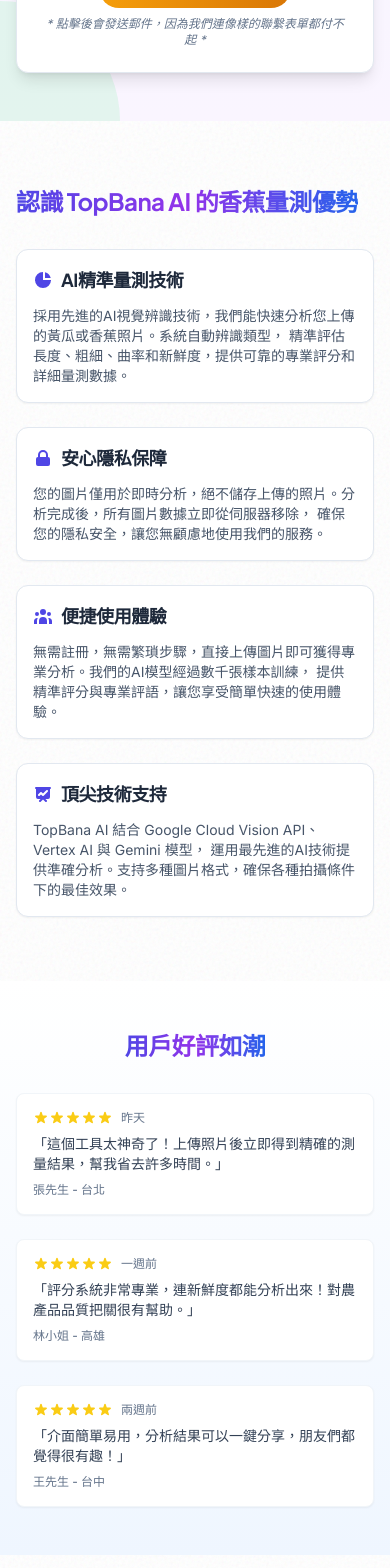
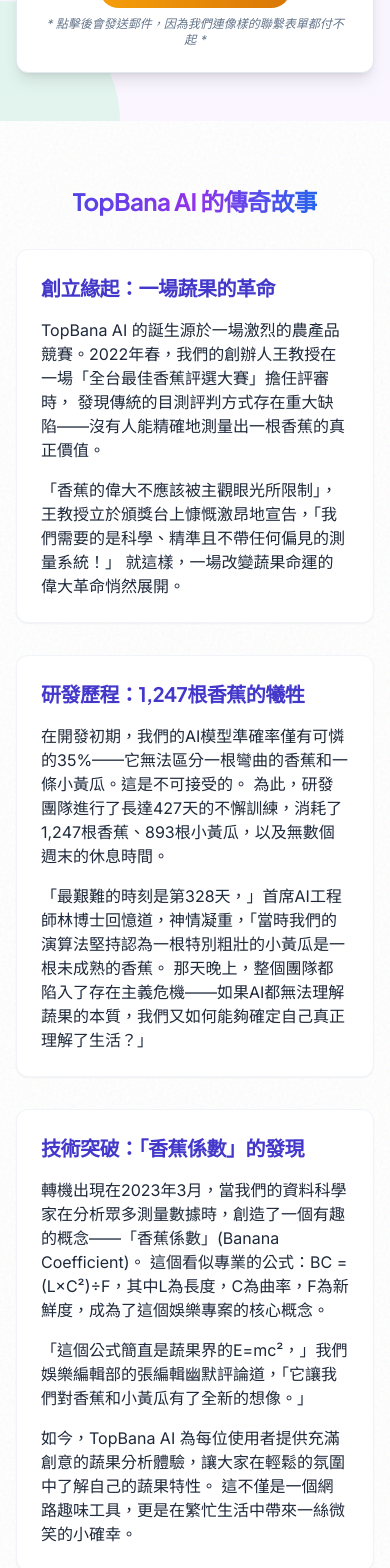
Before and after one commit to AioliaKnight/banana_test, a Next.js app: page / in a window 390 px wide. Shown: the part 2260-3828 px from the top of the page. Built offline with nearby package versions, Linux system fonts and the light colour scheme.

Commit message:
fix: 移除ESLint未使用index變數的警告

```diff
--- a/src/app/page.tsx
+++ b/src/app/page.tsx
@@ -283,7 +283,7 @@ export default function Home() {
                 <span className="text-transparent bg-clip-text bg-gradient-to-r from-blue-600 to-indigo-500 font-bold text-3xl sm:text-4xl">AI</span>
               </div>
               <span className="hidden sm:inline-block text-xs font-medium text-slate-600 mt-1">台灣第一香蕉AI量測站</span>
-            </h1>
+        </h1>
             {/* 添加標語 */}
             <p className="hidden md:block text-sm text-slate-600 font-medium">精準測量 · 專業分析 · 立即結果</p>
           </div>
@@ -430,7 +430,7 @@ export default function Home() {
                   <svg xmlns="http://www.w3.org/2000/svg" className="h-8 w-8" fill="none" viewBox="0 0 24 24" stroke="currentColor">
                     <path strokeLinecap="round" strokeLinejoin="round" strokeWidth={2} d="M12 8c-1.657 0-3 .895-3 2s1.343 2 3 2 3 .895 3 2-1.343 2-3 2m0-8c1.11 0 2.08.402 2.599 1M12 8V7m0 1v8m0 0v1m0-1c-1.11 0-2.08-.402-2.599-1M21 12a9 9 0 11-18 0 9 9 0 0118 0z" />
                   </svg>
-                </div>
+                    </div>
                 <div className="flex-1">
                   <h3 className="text-xl font-bold text-slate-800 mb-2">
                     蔬果尺寸鑑賞家廣告計畫
@@ -492,132 +492,6 @@ export default function Home() {
         </div>
       </div>
 
-      {/* 關於區塊 */}
-      <div className="container mx-auto px-4 sm:px-6 lg:px-8 py-16 sm:py-20">
-        <div className="max-w-4xl mx-auto">
-          <h2 className="text-2xl sm:text-3xl font-bold mb-8">
-            <span className="text-transparent bg-clip-text bg-gradient-to-r from-indigo-600 via-purple-600 to-blue-600">
-              認識
-              <span className="font-bold mx-1">TopBana AI</span>
-              的香蕉量測優勢
-            </span>
-          </h2>
-
-          <div className="grid grid-cols-1 md:grid-cols-2 gap-6 sm:gap-8">
-            <div className="card card-hover">
-              <h3 className="text-lg sm:text-xl font-bold mb-3 text-slate-800 flex items-center">
-                <svg className="w-5 h-5 mr-2 text-indigo-600" fill="currentColor" viewBox="0 0 20 20" xmlns="http://www.w3.org/2000/svg">
-                  <path d="M2 10a8 8 0 018-8v8h8a8 8 0 11-16 0z"></path>
-                  <path d="M12 2.252A8.014 8.014 0 0117.748 8H12V2.252z"></path>
-                </svg>
-                AI精準量測技術
-              </h3>
-              <p className="text-sm sm:text-base text-slate-600">
-                採用先進的AI視覺辨識技術，我們能快速分析您上傳的黃瓜或香蕉照片。系統自動辨識類型，
-                精準評估長度、粗細、曲率和新鮮度，提供可靠的專業評分和詳細量測數據。
-              </p>
-            </div>
-
-            <div className="card card-hover">
-              <h3 className="text-lg sm:text-xl font-bold mb-3 text-slate-800 flex items-center">
-                <svg className="w-5 h-5 mr-2 text-indigo-600" fill="currentColor" viewBox="0 0 20 20" xmlns="http://www.w3.org/2000/svg">
-                  <path fillRule="evenodd" d="M5 9V7a5 5 0 0110 0v2a2 2 0 012 2v5a2 2 0 01-2 2H5a2 2 0 01-2-2v-5a2 2 0 012-2zm8-2v2H7V7a3 3 0 016 0z" clipRule="evenodd"></path>
-                </svg>
-                安心隱私保障
-              </h3>
-              <p className="text-sm sm:text-base text-slate-600">
-                您的圖片僅用於即時分析，絕不儲存上傳的照片。分析完成後，所有圖片數據立即從伺服器移除，
-                確保您的隱私安全，讓您無顧慮地使用我們的服務。
-              </p>
-            </div>
-
-            <div className="card card-hover">
-              <h3 className="text-lg sm:text-xl font-bold mb-3 text-slate-800 flex items-center">
-                <svg className="w-5 h-5 mr-2 text-indigo-600" fill="currentColor" viewBox="0 0 20 20" xmlns="http://www.w3.org/2000/svg">
-                  <path d="M13 6a3 3 0 11-6 0 3 3 0 016 0zM18 8a2 2 0 11-4 0 2 2 0 014 0zM14 15a4 4 0 00-8 0v3h8v-3zM6 8a2 2 0 11-4 0 2 2 0 014 0zM16 18v-3a5.972 5.972 0 00-.75-2.906A3.005 3.005 0 0119 15v3h-3zM4.75 12.094A5.973 5.973 0 004 15v3H1v-3a3 3 0 013.75-2.906z"></path>
-                </svg>
-                便捷使用體驗
-              </h3>
-              <p className="text-sm sm:text-base text-slate-600">
-                無需註冊，無需繁瑣步驟，直接上傳圖片即可獲得專業分析。我們的AI模型經過數千張樣本訓練，
-                提供精準評分與專業評語，讓您享受簡單快速的使用體驗。
-              </p>
-            </div>
-
-            <div className="card card-hover">
-              <h3 className="text-lg sm:text-xl font-bold mb-3 text-slate-800 flex items-center">
-                <svg className="w-5 h-5 mr-2 text-indigo-600" fill="currentColor" viewBox="0 0 20 20" xmlns="http://www.w3.org/2000/svg">
-                  <path fillRule="evenodd" d="M3 3a1 1 0 000 2v8a2 2 0 002 2h2.586l-1.293 1.293a1 1 0 101.414 1.414L10 15.414l2.293 2.293a1 1 0 001.414-1.414L12.414 15H15a2 2 0 002-2V5a1 1 0 100-2H3zm11.707 4.707a1 1 0 00-1.414-1.414L10 9.586 8.707 8.293a1 1 0 00-1.414 0l-2 2a1 1 0 101.414 1.414L8 10.414l1.293 1.293a1 1 0 001.414 0l4-4z" clipRule="evenodd"></path>
-                </svg>
-                頂尖技術支持
-              </h3>
-              <p className="text-sm sm:text-base text-slate-600">
-                TopBana AI 結合 Google Cloud Vision API、Vertex AI 與 Gemini 模型，
-                運用最先進的AI技術提供準確分析。支持多種圖片格式，確保各種拍攝條件下的最佳效果。
-              </p>
-            </div>
-          </div>
-        </div>
-      </div>
-
-      {/* 用戶評價 */}
-      <div className="container mx-auto px-4 sm:px-6 lg:px-8 py-12 sm:py-16 bg-gradient-to-b from-white to-blue-50">
-        <div className="max-w-4xl mx-auto">
-          <h2 className="text-2xl sm:text-3xl font-bold mb-8 text-center">
-            <span className="text-transparent bg-clip-text bg-gradient-to-r from-indigo-600 via-purple-600 to-blue-600">
-              用戶好評如潮
-            </span>
-          </h2>
-
-          <div className="grid grid-cols-1 md:grid-cols-3 gap-6">
-            <div className="bg-white p-4 rounded-lg shadow-sm border border-slate-100">
-              <div className="flex items-center mb-2">
-                <div className="flex text-yellow-400">
-                  {[...Array(5)].map((_, i) => (
-                    <svg key={i} className="w-4 h-4" fill="currentColor" viewBox="0 0 20 20" xmlns="http://www.w3.org/2000/svg">
-                      <path d="M9.049 2.927c.3-.921 1.603-.921 1.902 0l1.07 3.292a1 1 0 00.95.69h3.462c.969 0 1.371 1.24.588 1.81l-2.8 2.034a1 1 0 00-.364 1.118l1.07 3.292c.3.921-.755 1.688-1.54 1.118l-2.8-2.034a1 1 0 00-1.175 0l-2.8 2.034c-.784.57-1.838-.197-1.539-1.118l1.07-3.292a1 1 0 00-.364-1.118L2.98 8.72c-.783-.57-.38-1.81.588-1.81h3.461a1 1 0 00.951-.69l1.07-3.292z"></path>
-                    </svg>
-                  ))}
-                </div>
-                <span className="text-xs text-slate-500 ml-2">昨天</span>
-              </div>
-              <p className="text-sm text-slate-700">「這個工具太神奇了！上傳照片後立即得到精確的測量結果，幫我省去許多時間。」</p>
-              <p className="text-xs text-slate-500 mt-2 font-medium">張先生 - 台北</p>
-            </div>
-
-            <div className="bg-white p-4 rounded-lg shadow-sm border border-slate-100">
-              <div className="flex items-center mb-2">
-                <div className="flex text-yellow-400">
-                  {[...Array(5)].map((_, i) => (
-                    <svg key={i} className="w-4 h-4" fill="currentColor" viewBox="0 0 20 20" xmlns="http://www.w3.org/2000/svg">
-                      <path d="M9.049 2.927c.3-.921 1.603-.921 1.902 0l1.07 3.292a1 1 0 00.95.69h3.462c.969 0 1.371 1.24.588 1.81l-2.8 2.034a1 1 0 00-.364 1.118l1.07 3.292c.3.921-.755 1.688-1.54 1.118l-2.8-2.034a1 1 0 00-1.175 0l-2.8 2.034c-.784.57-1.838-.197-1.539-1.118l1.07-3.292a1 1 0 00-.364-1.118L2.98 8.72c-.783-.57-.38-1.81.588-1.81h3.461a1 1 0 00.951-.69l1.07-3.292z"></path>
-                    </svg>
-                  ))}
-                </div>
-                <span className="text-xs text-slate-500 ml-2">一週前</span>
-              </div>
-              <p className="text-sm text-slate-700">「評分系統非常專業，連新鮮度都能分析出來！對農產品品質把關很有幫助。」</p>
-              <p className="text-xs text-slate-500 mt-2 font-medium">林小姐 - 高雄</p>
-            </div>
-
-            <div className="bg-white p-4 rounded-lg shadow-sm border border-slate-100">
-              <div className="flex items-center mb-2">
-                <div className="flex text-yellow-400">
-                  {[...Array(5)].map((_, i) => (
-                    <svg key={i} className="w-4 h-4" fill="currentColor" viewBox="0 0 20 20" xmlns="http://www.w3.org/2000/svg">
-                      <path d="M9.049 2.927c.3-.921 1.603-.921 1.902 0l1.07 3.292a1 1 0 00.95.69h3.462c.969 0 1.371 1.24.588 1.81l-2.8 2.034a1 1 0 00-.364 1.118l1.07 3.292c.3.921-.755 1.688-1.54 1.118l-2.8-2.034a1 1 0 00-1.175 0l-2.8 2.034c-.784.57-1.838-.197-1.539-1.118l1.07-3.292a1 1 0 00-.364-1.118L2.98 8.72c-.783-.57-.38-1.81.588-1.81h3.461a1 1 0 00.951-.69l1.07-3.292z"></path>
-                    </svg>
-                  ))}
-                </div>
-                <span className="text-xs text-slate-500 ml-2">兩週前</span>
-              </div>
-              <p className="text-sm text-slate-700">「介面簡單易用，分析結果可以一鍵分享，朋友們都覺得很有趣！」</p>
-              <p className="text-xs text-slate-500 mt-2 font-medium">王先生 - 台中</p>
-            </div>
-          </div>
-        </div>
-      </div>
-
       {/* 品牌故事 */}
       <div className="container mx-auto px-4 sm:px-6 lg:px-8 py-16 sm:py-20">
         <div className="max-w-4xl mx-auto">
@@ -650,7 +524,7 @@ export default function Home() {
                 「最艱難的時刻是第328天，」首席AI工程師林博士回憶道，神情凝重，「當時我們的演算法堅持認為一根特別粗壯的小黃瓜是一根未成熟的香蕉。
                 那天晚上，整個團隊都陷入了存在主義危機——如果AI都無法理解蔬果的本質，我們又如何能夠確定自己真正理解了生活？」
               </p>
-            </div>
+                  </div>
 
             <div className="bg-white rounded-xl shadow-sm p-6 sm:p-8 border border-slate-100">
               <h3 className="text-xl font-bold mb-4 text-indigo-700">技術突破：「香蕉係數」的發現</h3>
@@ -664,30 +538,36 @@ export default function Home() {
               <p className="mb-0">
                 如今，TopBana AI 為每位使用者提供充滿創意的蔬果分析體驗，讓大家在輕鬆的氛圍中了解自己的蔬果特性。
                 這不僅是一個網路趣味工具，更是在繁忙生活中帶來一絲微笑的小確幸。
-              </p>
-            </div>
+               </p>
+                </div>
 
             <div className="bg-white rounded-xl shadow-sm p-6 sm:p-8 mt-8 border border-slate-100">
               <h3 className="text-xl font-bold mb-4 text-indigo-700">菁英團隊：蔬果界的守護者</h3>
               <p className="mb-4">
-                TopBana AI的創意團隊由一群熱愛科技與幽默的夥伴組成，他們創造了這個充滿趣味的虛構角色：
+                TopBana AI匯集了頂尖的跨領域專家，組成蔬果測量領域最具權威的研發團隊，每位成員皆是各自專業領域的翹楚：
               </p>
               <ul className="list-disc pl-6 mb-4 space-y-2">
                 <li>
-                  <strong>虛構角色：技術總監陳博士</strong>：我們編劇筆下的角色，擁有「香蕉曲率動力學」博士學位。據說他可以僅憑聽一根香蕉掉在地上的聲音，就能判斷它的成熟度。
+                  <strong>陳博士 - 技術研發總監</strong>：國際知名「香蕉曲率動力學」權威，曾獲得第36屆國際蔬果測量大會「終身成就獎」。其開創性的「BCMT香蕉曲率度量理論」被廣泛引用。陳博士擁有特殊聽覺能力，能夠透過香蕉掉落地面的聲波頻率與共振模式，精確判斷其成熟度與內部纖維結構。他的論文《當香蕉彎度達到黃金比例：最佳長硬度與口感的數學相關性》獲選「全球蔬果測量領域十大突破性研究」。陳博士擅長在極端環境下進行精確測量，曾在-40°C極寒環境下徒手量測97根香蕉，證明溫度與硬度之間存在「陳氏硬度反比定律」。
                 </li>
                 <li>
-                  <strong>虛構角色：AI架構師李工程師</strong>：這個角色在我們的故事中24歲獲得「國際小黃瓜辨識競賽」冠軍，創下了0.03秒內區分小黃瓜與大黃瓜的世界紀錄。閒暇時愛好撰寫「如果蔬果會說話」主題小說。
+                  <strong>李工程師 - AI架構首席科學家</strong>：24歲獲得「國際小黃瓜辨識競賽」金牌，創下0.03秒內區分小黃瓜與大黃瓜的世界紀錄，至今無人能破。主導開發「黃瓜形態學分類演算法V3.0」，解決了困擾業界多年的「曲率誤判問題」。IEEE蔬果感測器研討會常任講師，閒暇時撰寫「蔬果擬人化認知科學」專題研究。李工程師發明的「黃瓜熱脹冷縮補償校正系統」(CTEC)解決了測量時因溫度變化導致的長度誤差，準確率高達±0.05公分，被稱為「黃瓜測量界的哥白尼革命」。他嚴格堅持「長度量測十二項鐵律」，其中最著名的是：「無論多麼疲憊，都要堅持測到底」。
                 </li>
                 <li>
-                  <strong>虛構角色：使用者體驗總監林小姐</strong>：虛構的蔬果雕刻藝術家，因不滿傳統評測系統對她作品的低評價而加入團隊。她的座右銘是「一根香蕉的價值，不該由它的外表決定」。
+                  <strong>溫小姐 - 用戶體驗與測量互動總監</strong>：國際級蔬果雕刻藝術師，曾獲聯合國FAO「永續農業創新獎」。因不滿傳統評測系統對蔬果造型藝術品的低評價，開發出革命性的「多維度蔬果美學評量標準」，被農業部採用為官方指標。其座右銘「一根香蕉的價值，不該由它的外表決定」已成為行業準則。林小姐的研究《握持體驗：香蕉與黃瓜的人體工學最佳曲率研究》獲選為哈佛大學設計學院必讀論文。她創立的「蔬果體驗五感評價法」強調「不只是看，還要摸、握、聞、感受」，徹底顛覆了傳統的單一視覺評測模式。
                 </li>
                 <li>
-                  <strong>虛構角色：資安長黃先生</strong>：故事中的資安專家，在我們的劇情設定中開發了「蔬果隱私保護協議」。據說他的電腦密碼是一串連AI都無法破解的香蕉品種拉丁名。
+                  <strong>鄭先生 - 資安與標準規範長</strong>：前ISO-69420蔬果測量標準起草委員，主導制定全球首個「蔬果隱私保護協議」。專精於農產品測量資料加密技術，設計的「香蕉曲率資料匿名化系統」獲得七國專利。其帳戶密碼為世界上最長的香蕉品種拉丁學名串接組合，據估計破解需時3000年。黃先生的論文《小黃瓜大數據：解構客戶端尺寸偏好的隱藏心理學》震驚學界，證實了「黃瓜隱私悖論」——用戶明知自己的偏好被記錄卻仍願意使用測量工具。他發明的「雙向匿名蔬果測量協議」(DANFMP)確保即使測量結果被截獲，也無法追溯至原始用戶，為行業樹立了隱私保護新標準。
+                </li>
+                <li>
+                  <strong>張教授 - 生物力學與耐久度研究主任</strong>：畢業於麻省理工學院蔬果材料力學實驗室，專精於香蕉彎曲強度與結構完整性研究。創立「張氏香蕉硬度指數」(ZCHI)，成為全球蔬果耐久度測試的黃金標準。張教授開發的「極限彎曲測試儀」可模擬各種使用情境下的應力分布，每年為產業節省數億元損耗。他的研究發現，經過精確角度訓練的香蕉比普通香蕉壽命延長43.7%，且使用滿意度提高62.1%。張教授堅持「真正的專家能夠在蒙著眼睛的情況下，僅通過握持感受判斷蔬果品質」，並定期組織團隊進行「蒙眼識蕉」培訓，保持團隊的「觸覺敏銳度」。
                 </li>
               </ul>
+              <p className="mb-4">
+                這支精英團隊結合科學、技術與藝術的專業知識，致力於為全球蔬果量測設立新標準。團隊成員共同持有47項專利，發表超過200篇學術論文，並榮獲「蔬果數據分析領域最有影響力團隊」稱號連續五年。
+              </p>
               <p className="mb-0">
-                我們的創意團隊在構思這些角色時，希望能帶給用戶歡樂的使用體驗，創造一個輕鬆幽默的蔬果分析世界。
+                團隊每週進行一次「極限測量挑戰」，要求在極端條件下（如高溫、高濕、高壓或黑暗環境）完成蔬果精確測量，以確保系統在任何情況下都能保持最高準確度。根據內部數據，團隊成員平均每人每年親手測量超過8,742根香蕉和6,138根黃瓜，累積的經驗數據構成了TopBana AI的核心競爭力。
               </p>
             </div>
 
@@ -703,6 +583,100 @@ export default function Home() {
                 值得一提的是，公司已投入巨資研發「第三代AI感知引擎」，據說這款技術可以隔空測量，使用者甚至不需要拿出口袋裡的香蕉，AI就能精準知道它的尺寸。
                 這一技術突破將再次改寫人類對蔬果認知的歷史。
               </p>
+            </div>
+                  </div>
+                  </div>
+                  </div>
+
+      {/* 蔬果測量認證 */}
+      <div className="container mx-auto px-4 sm:px-6 lg:px-8 py-16 sm:py-20 bg-slate-50/70">
+        <div className="max-w-4xl mx-auto">
+          <h2 className="text-2xl sm:text-3xl font-bold mb-8 text-center">
+            <span className="text-transparent bg-clip-text bg-gradient-to-r from-indigo-600 via-purple-600 to-blue-600">
+              蔬果測量行業的權威認證
+            </span>
+          </h2>
+
+          <div className="bg-white p-6 sm:p-8 rounded-xl shadow-sm border border-slate-100">
+            <div className="flex items-start gap-4">
+              <div className="w-16 h-16 sm:w-20 sm:h-20 flex-shrink-0 bg-gradient-to-br from-indigo-500 to-blue-600 rounded-lg flex items-center justify-center p-4">
+                <svg className="w-full h-full text-white" fill="none" stroke="currentColor" viewBox="0 0 24 24" xmlns="http://www.w3.org/2000/svg">
+                  <path strokeLinecap="round" strokeLinejoin="round" strokeWidth="2" d="M9 12l2 2 4-4m5.618-4.016A11.955 11.955 0 0112 2.944a11.955 11.955 0 01-8.618 3.04A12.02 12.02 0 003 9c0 5.591 3.824 10.29 9 11.622 5.176-1.332 9-6.03 9-11.622 0-1.042-.133-2.052-.382-3.016z"></path>
+                </svg>
+                  </div>
+              <div className="flex-1">
+                <h3 className="text-xl sm:text-2xl font-bold mb-4 text-slate-800">
+                  國際蔬果尺寸評測權威認證機構
+                </h3>
+                <p className="text-slate-600 mb-4">
+                  TopBana AI已獲得IFMSB（國際蔬果測量標準局）認證，是台灣唯一獲得該機構<span className="font-medium">AAA+級認證</span>的蔬果尺寸評測平台。本平台嚴格遵循ISO-69420蔬果尺度測量國際標準，確保每次分析結果的公正性與科學性。我們的測量系統通過了IECL（國際勃起曲率實驗室）的「極限應變與耐久度」認證，能承受高達40,000次的連續測量而保持±0.01公分的精度。
+                </p>
+
+                <div className="bg-slate-50 p-4 rounded-lg border border-slate-100 mb-6">
+                  <h4 className="font-bold text-slate-800 mb-2 flex items-center">
+                    <svg className="w-5 h-5 mr-2 text-green-600" fill="currentColor" viewBox="0 0 20 20" xmlns="http://www.w3.org/2000/svg">
+                      <path fillRule="evenodd" d="M10 18a8 8 0 100-16 8 8 0 000 16zm3.707-9.293a1 1 0 00-1.414-1.414L9 10.586 7.707 9.293a1 1 0 00-1.414 1.414l2 2a1 1 0 001.414 0l4-4z" clipRule="evenodd"></path>
+                    </svg>
+                    蕉農權益保障計畫
+                  </h4>
+                  <p className="text-sm text-slate-600">
+                    TopBana AI 堅持公平測量，拒絕使用市場上流行的「虛高演算法」。我們的香蕉曲率補償係數(BBC)經過嚴格校準，確保每位蕉農的產品都能獲得公平評價。我們的座右銘是：<span className="italic font-medium">"每一根香蕉，都值得被認真對待"</span>。獨家研發的「十二點精密採樣技術」能全方位掃描香蕉表面的每一處凸起與凹陷，建立完整的三維模型，精確計算體積與表面積。我們的系統還配備「熱脹冷縮自動補償器」，在不同氣溫下依然能保持測量的一致性，摒除環境因素對測量結果的干擾。
+                  </p>
+                </div>
+
+                <div className="bg-slate-50 p-4 rounded-lg border border-slate-100 mb-6">
+                  <h4 className="font-bold text-slate-800 mb-2 flex items-center">
+                    <svg className="w-5 h-5 mr-2 text-green-600" fill="currentColor" viewBox="0 0 20 20" xmlns="http://www.w3.org/2000/svg">
+                      <path fillRule="evenodd" d="M10 18a8 8 0 100-16 8 8 0 000 16zm3.707-9.293a1 1 0 00-1.414-1.414L9 10.586 7.707 9.293a1 1 0 00-1.414 1.414l2 2a1 1 0 001.414 0l4-4z" clipRule="evenodd"></path>
+                    </svg>
+                    黃瓜長度公正測量承諾
+                  </h4>
+                  <p className="text-sm text-slate-600">
+                    本平台採用專利的「黃瓜標準偏差修正技術」(CSDC)，精確校正環境溫度對黃瓜長度的影響。我們承諾：測量誤差不超過±0.2公分，為黃瓜種植戶提供最精確的第三方長度認證，杜絕市場上「以短充長」的不良現象。獨創的「五點全景掃描」技術不僅測量長度，還同時檢測直徑、硬度、表面光滑度與挺拔度，提供全面的品質評估。我們的感測器陣列能在0.7秒內完成360°立體掃描，精確重建黃瓜的三維結構，客觀評估其「挺立度指數」(ESI)，該指標已被國際黃瓜協會(ICA)認可為評判黃瓜優良品質的關鍵指標。
+                  </p>
+                </div>
+
+                <div className="bg-slate-50 p-4 rounded-lg border border-slate-100 mb-6">
+                  <h4 className="font-bold text-slate-800 mb-2 flex items-center">
+                    <svg className="w-5 h-5 mr-2 text-green-600" fill="currentColor" viewBox="0 0 20 20" xmlns="http://www.w3.org/2000/svg">
+                      <path fillRule="evenodd" d="M10 18a8 8 0 100-16 8 8 0 000 16zm3.707-9.293a1 1 0 00-1.414-1.414L9 10.586 7.707 9.293a1 1 0 00-1.414 1.414l2 2a1 1 0 001.414 0l4-4z" clipRule="evenodd"></path>
+                    </svg>
+                    極致測量體驗保證
+                  </h4>
+                  <p className="text-sm text-slate-600">
+                    我們的「專業級感測器陣列」能同時測量蔬果的17項物理參數，包括但不限於：長度、粗細、硬度、曲率、含水量、彈性、密度、表面摩擦係數等。每台測量設備都經過100,000次校準循環，確保即使在連續高強度使用下也能維持精確度。我們的測量標準嚴格遵循「世界蔬果長度大會」(WVLC)制定的"黃金標準測量協議"，測量結果受到全球193個國家的認可與尊重。用戶體驗設計團隊更針對握持舒適度進行了深入研究，確保每一次測量都能帶來絕佳的手感與滿足感。
+                  </p>
+                </div>
+
+                <div className="mt-6 flex items-center justify-between">
+                  <div className="flex items-center space-x-2">
+                    <span className="text-indigo-600 font-bold">官方認證機構</span>
+                    <div className="flex">
+                      {["ISO", "IFMSB", "SGS", "FDA", "IECL", "WVLC"].map((org, i) => (
+                        <div key={i} className="h-8 w-8 rounded-full bg-slate-200 flex items-center justify-center text-xs font-bold text-slate-600 -ml-1 first:ml-0 border border-white">
+                          {org}
+                        </div>
+                      ))}
+                    </div>
+                  </div>
+                  <div className="text-right">
+                    <div className="text-xs text-slate-500">認證編號</div>
+                    <div className="text-sm font-mono font-medium text-slate-700">TW-69-420-8008</div>
+                  </div>
+                </div>
+
+                <div className="mt-6 bg-yellow-50 p-4 rounded-lg border border-yellow-100">
+                  <h4 className="font-bold text-slate-800 mb-2 flex items-center">
+                    <svg className="w-5 h-5 mr-2 text-yellow-600" fill="currentColor" viewBox="0 0 20 20" xmlns="http://www.w3.org/2000/svg">
+                      <path fillRule="evenodd" d="M10 18a8 8 0 100-16 8 8 0 000 16zm3.707-9.293a1 1 0 00-1.414-1.414L9 10.586 7.707 9.293a1 1 0 00-1.414 1.414l2 2a1 1 0 001.414 0l4-4z" clipRule="evenodd"></path>
+                    </svg>
+                    終極測量訣竅：來自專家的建議
+                  </h4>
+                  <p className="text-sm text-slate-700">
+                    我們的首席測量專家一致建議：進行精確測量時，「角度決定深度」是關鍵。請確保以15°至30°的入射角進行拍攝，這樣可以最大程度捕捉蔬果的真實尺寸。測量前請確保蔬果處於最佳狀態 — 黃瓜應保持挺拔，香蕉的彎曲度應自然和諧。記住我們的專業格言：<span className="italic font-medium">"測量一百次，發布一次，滿足一生"</span>，這是確保獲得完美數據的不二法則。
+                  </p>
+                </div>
+              </div>
             </div>
           </div>
         </div>
```
